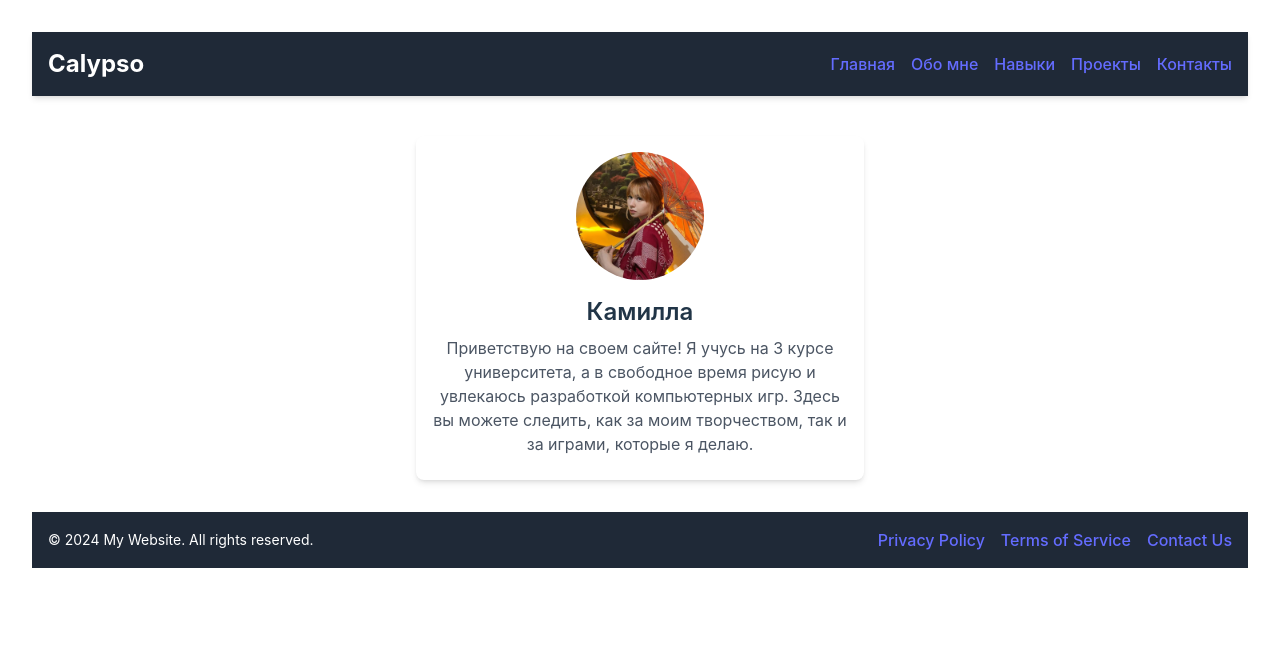
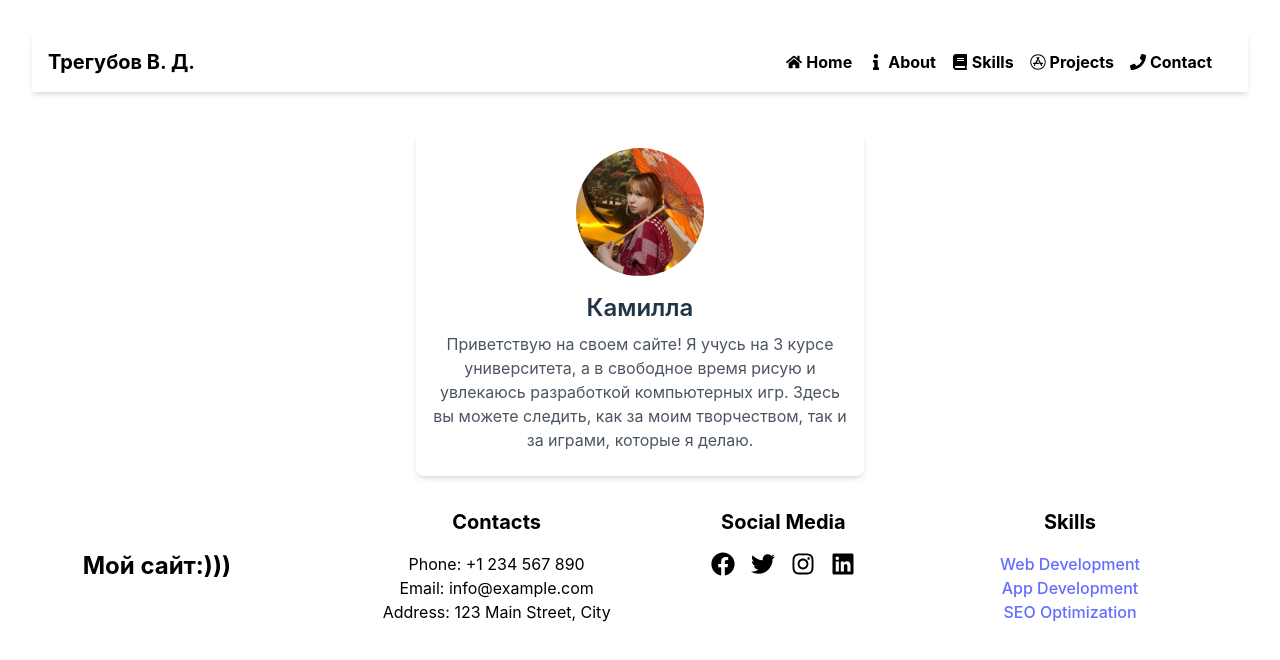
Before and after one commit to kupprin/labs, a React (Vite) app: page / in a window 1280 px wide. Shown: the top 660 px of the page. Built offline with nearby package versions, Linux system fonts and the light colour scheme.

Commit message:
Header + Footer done

```diff
--- a/src/components/Footer.tsx
+++ b/src/components/Footer.tsx
@@ -1,14 +1,59 @@
+// src/components/Footer.tsx
+import { FaFacebook, FaTwitter, FaInstagram, FaLinkedin } from 'react-icons/fa';
+
 export const Footer = () => {
     return (
-        <footer className="bg-gray-800 text-white p-4 mt-8">
-        <div className="container mx-auto flex flex-col md:flex-row justify-between items-center">
-            <p className="text-sm">&copy; 2024 My Website. All rights reserved.</p>
-            <nav className="space-x-4 mt-4 md:mt-0">
-                <a href="#privacy" className="hover:text-gray-300">Privacy Policy</a>
-                <a href="#terms" className="hover:text-gray-300">Terms of Service</a>
-                <a href="#contact" className="hover:text-gray-300">Contact Us</a>
-            </nav>
-        </div>
-    </footer>
-    );
-};
+        <footer className="bg-white-600 text-black py-8">
+            <div className="container mx-auto grid grid-cols-1
+                    md:grid-cols-4 gap-8 w-11/12">
+                <div className="flex items-center">
+                    <h1 className="text-2xl font-bold">Мой сайт:)))</h1>
+                </div>
+
+                <div>
+                    <h3 className="text-xl font-bold mb-4">Contacts</h3>
+                    <p>Phone: +1 234 567 890</p>
+                    <p>Email: info@example.com</p>
+                    <p>Address: 123 Main Street, City</p>
+                </div>
+                <div>
+                    <h3 className="text-xl font-bold mb-4">Social Media</h3>
+                    <div className="flex justify-center space-x-4">
+                        <a href="https://facebook.com" target="_blank"
+                        rel="noopener noreferrer">
+                        <FaFacebook className="text-black text-2xl
+                                        hover:text-gray-300" />
+                        </a>
+                        <a href="https://twitter.com" target="_blank"
+                        rel="noopener noreferrer">
+                        <FaTwitter className="text-black text-2xl
+                                        hover:text-gray-300" />
+                        </a>
+                        <a href="https://instagram.com" target="_blank"
+                        rel="noopener noreferrer">
+                        <FaInstagram className="text-black text-2xl
+                                        hover:text-gray-300" />
+                        </a>
+                        <a href="https://linkedin.com" target="_blank"
+                        rel="noopener noreferrer">
+                        <FaLinkedin className="text-black text-2xl
+                                        hover:text-gray-300" />
+                        </a>
+                    </div>
+                </div>
+                <div>
+                    <h3 className="text-xl font-bold mb-4">Skills</h3>
+                    <ul>
+                        <li><a href="#" className="hover:underline">
+                        Web Development</a></li>
+                        <li><a href="#" className="hover:underline">
+                        App Development</a></li>
+                        <li><a href="#" className="hover:underline">
+                        SEO Optimization</a></li>
+                    </ul>
+                </div>
+
+            </div>
+        </footer>
+    )
+}
--- a/src/components/Header.tsx
+++ b/src/components/Header.tsx
@@ -1,16 +1,70 @@
+// src/components/Header.tsx
+import { useState } from 'react';
+import { FaBars, FaHome, FaInfo, FaBook, FaPhone, FaAppStore } from 'react-icons/fa';
+
 export const Header = () => {
+    const [isOpen, setIsOpen] = useState<boolean>(false);
+
     return (
-        <header className="bg-gray-800 text-white p-4 shadow-md">
-            <div className="container mx-auto flex justify-between items-center">
-                <h1 className="text-2xl font-bold">Calypso</h1>
-                <nav className="space-x-4">
-                    <a href="/" className="hover:text-gray-300">Главная</a>
-                    <a href="about" className="hover:text-gray-300">Обо мне</a>
-                    <a href="skills" className="hover:text-gray-300">Навыки</a>
-                    <a href="projects" className="hover:text-gray-300">Проекты</a>
-                    <a href="contacts" className="hover:text-gray-300">Контакты</a>
+        <header className="bg-white-600 shadow-md">
+            <div className="container mx-auto px-4 py-4
+       flex justify-between items-center">
+                <div className="text-xl font-bold text-black">Трегубов В. Д.</div>
+                <nav className="hidden md:flex space-x-4 ml-5 mr-5">
+                    <a href="/" className="flex items-center
+           text-black font-bold">
+                        <FaHome className="mr-1" /> Home
+                    </a>
+                    <a href="/about" className="flex items-center
+           text-black font-bold">
+                        <FaInfo className="mr-1" /> About
+                    </a>
+                    <a href="/skills" className="flex items-center
+           text-black font-bold">
+                        <FaBook className="mr-1" /> Skills
+                    </a>
+                    <a href="/projects" className="flex items-center
+           text-black font-bold">
+                        <FaAppStore className="mr-1" /> Projects
+                    </a>
+                    <a href="/contact" className="flex items-center
+           text-black font-bold">
+                        <FaPhone className="mr-1" /> Contact
+                    </a>
                 </nav>
+                <div className="md:hidden">
+                    <button onClick={() => setIsOpen(!isOpen)} className="text-black">
+                        <FaBars size={24} /> {/* Hamburger icon for mobile */}
+                    </button>
+                </div>
             </div>
+
+            {/* Mobile Menu */}
+            {isOpen && (
+                <nav className="md:hidden bg-white-600 p-4
+         space-y-2 ml-2 mr-2">
+                    <a href="/" className="flex items-center
+          text-black font-bold">
+                        <FaHome className="mr-2" /> Home
+                    </a>
+                    <a href="/about" className="flex items-center
+           text-black font-bold">
+                        <FaInfo className="mr-2" /> About
+                    </a>
+                    <a href="/skills" className="flex items-center
+          text-black font-bold">
+                        <FaBook className="mr-2" /> Skills
+                    </a>
+                    <a href="/projects" className="flex items-center
+           text-black font-bold">
+                        <FaAppStore className="mr-2" /> Projects
+                    </a>
+                    <a href="/contact" className="flex items-center
+           text-black font-bold">
+                        <FaPhone className="mr-2" /> Contact
+                    </a>
+                </nav>
+            )}
         </header>
     );
 };
```
